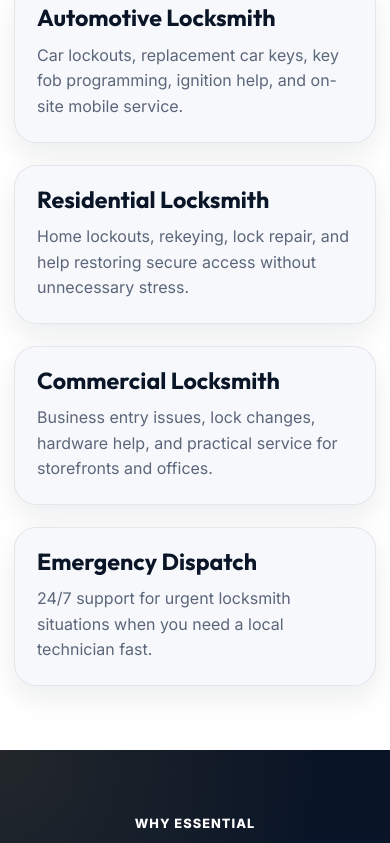
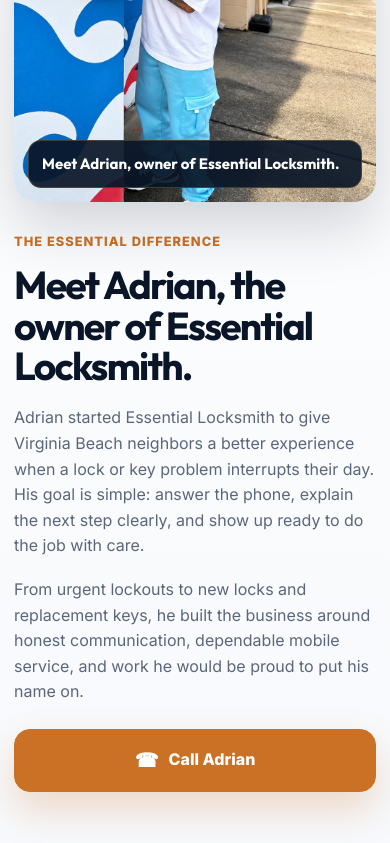
Before and after one commit to yaboixanny/essentiallocksmithmain, a plain HTML site: page index.html in a window 390 px wide. Shown: the part 1769-2612 px from the top of the page. Drawn offline with Linux system fonts and the light colour scheme.

Commit message:
feat: add owner introduction to homepage

```diff
--- a/index.html
+++ b/index.html
@@ -170,6 +170,22 @@
                     <h2>Get a Virginia Beach locksmith quote in just a couple of minutes</h2>
                 </div>
                 <a href="tel:+17573543326" class="quick-strip-button">(757) 354-3326</a>
+            </div>
+        </section>
+
+        <section class="section owner-section">
+            <div class="container owner-grid">
+                <div class="owner-image-wrap">
+                    <img src="_assets/adrian-essential-locksmith.webp" alt="Adrian, owner of Essential Locksmith, installing a door lock" class="owner-image">
+                    <p class="owner-image-caption">Meet Adrian, owner of Essential Locksmith.</p>
+                </div>
+                <div class="owner-copy">
+                    <p class="section-kicker">The Essential Difference</p>
+                    <h2>Meet Adrian, the owner of Essential Locksmith.</h2>
+                    <p>Adrian started Essential Locksmith to give Virginia Beach neighbors a better experience when a lock or key problem interrupts their day. His goal is simple: answer the phone, explain the next step clearly, and show up ready to do the job with care.</p>
+                    <p>From urgent lockouts to new locks and replacement keys, he built the business around honest communication, dependable mobile service, and work he would be proud to put his name on.</p>
+                    <a href="tel:+17573543326" class="cta-primary owner-call"><span class="cta-icon">☎</span><span>Call Adrian</span></a>
+                </div>
             </div>
         </section>
 
--- a/style.css
+++ b/style.css
@@ -658,6 +658,63 @@ h1, h2, h3 {
     white-space: nowrap;
 }
 
+.owner-section {
+    background: linear-gradient(180deg, #ffffff 0%, #f7f9fc 100%);
+}
+
+.owner-grid {
+    display: grid;
+    grid-template-columns: minmax(0, 1fr) minmax(0, 1fr);
+    gap: clamp(36px, 6vw, 88px);
+    align-items: center;
+}
+
+.owner-image-wrap {
+    position: relative;
+}
+
+.owner-image {
+    width: 100%;
+    min-height: 520px;
+    border-radius: 28px;
+    object-fit: cover;
+    object-position: center 38%;
+    box-shadow: var(--shadow-lg);
+}
+
+.owner-image-caption {
+    position: absolute;
+    right: 18px;
+    bottom: 18px;
+    left: 18px;
+    padding: 13px 16px;
+    border: 1px solid rgba(212, 168, 75, 0.25);
+    border-radius: 16px;
+    background: rgba(10, 22, 40, 0.92);
+    color: var(--white);
+    font-family: "Outfit", sans-serif;
+    font-size: 1.05rem;
+    font-weight: 700;
+}
+
+.owner-copy h2 {
+    max-width: 12ch;
+    color: var(--primary);
+    font-size: clamp(2.5rem, 4vw, 4.1rem);
+    letter-spacing: -0.045em;
+}
+
+.owner-copy p:not(.section-kicker) {
+    max-width: 58ch;
+    margin-top: 18px;
+    color: var(--text-light);
+    font-size: 1.05rem;
+}
+
+.owner-call {
+    margin-top: 30px;
+}
+
 .section {
     padding: 88px 0;
 }
@@ -1088,6 +1145,7 @@ h1, h2, h3 {
 @media (max-width: 1100px) {
     .hero-grid,
     .areas-grid,
+    .owner-grid,
     .service-grid,
     .feature-grid,
     .process-grid,
@@ -1229,6 +1287,7 @@ h1, h2, h3 {
 
     .hero-grid,
     .areas-grid,
+    .owner-grid,
     .quick-strip-inner,
     .footer-inner,
     .gallery-grid,
@@ -1373,6 +1432,43 @@ h1, h2, h3 {
         white-space: normal;
     }
 
+    .owner-section {
+        padding-top: 54px;
+    }
+
+    .owner-grid {
+        gap: 30px;
+    }
+
+    .owner-image {
+        min-height: 400px;
+        border-radius: 22px;
+        object-position: center 32%;
+    }
+
+    .owner-image-caption {
+        right: 14px;
+        bottom: 14px;
+        left: 14px;
+        padding: 11px 13px;
+        border-radius: 13px;
+        font-size: 0.94rem;
+    }
+
+    .owner-copy h2 {
+        max-width: 14ch;
+        font-size: clamp(2.25rem, 10vw, 3rem);
+    }
+
+    .owner-copy p:not(.section-kicker) {
+        font-size: 1rem;
+    }
+
+    .owner-call {
+        width: 100%;
+        margin-top: 24px;
+    }
+
     .section {
         padding: 64px 0;
     }
```
Also changed, not shown: _assets/adrian-essential-locksmith.webp (added).
